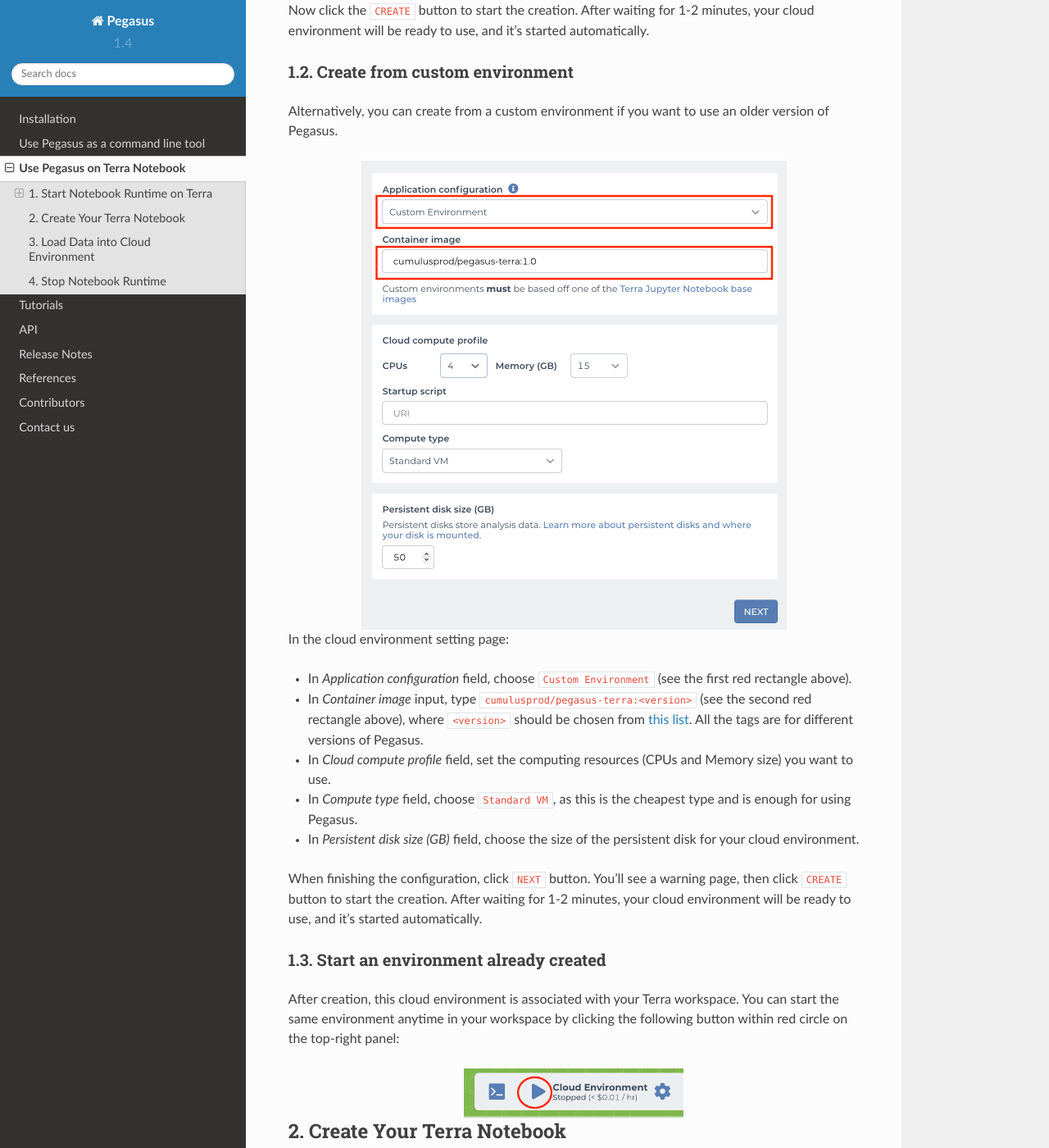
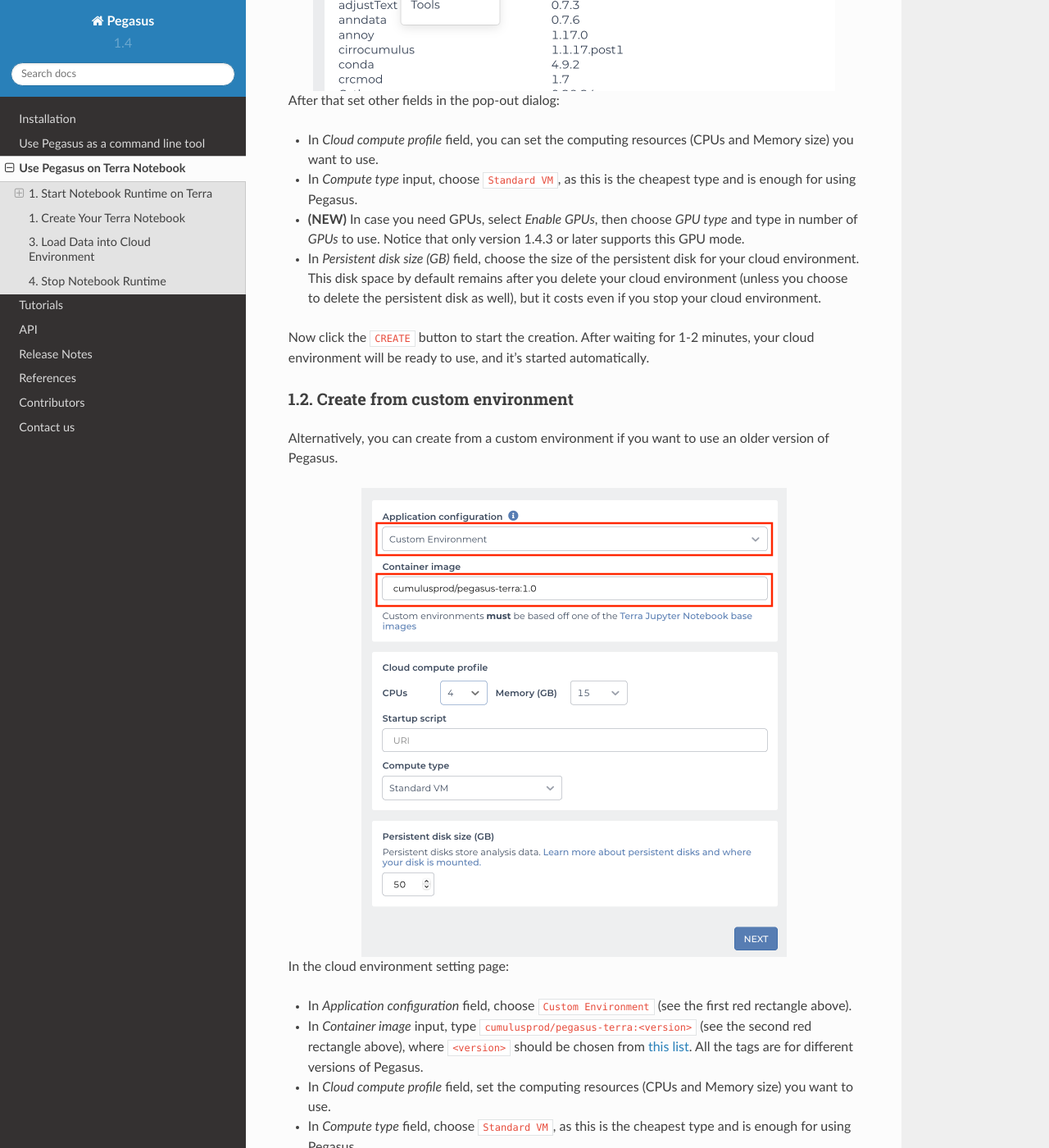
Before and after one commit to lilab-bcb/pegasus, a Sphinx documentation site: the page built from docs/terra_notebook.rst, in a window 1280 px wide and 1400 px high, scrolled down 2886 px. Shown: the whole window at 82% size. Built offline with Sphinx 7.4.7 and the Read the Docs theme 2.0.0, drawn with Linux system fonts in a browser that asks for light colours; formulas are drawn with MathJax 3; some of the changed text lies outside the part shown.

Commit message:
update terra notebook usage tutorial

```diff
--- a/docs/terra_notebook.rst
+++ b/docs/terra_notebook.rst
@@ -47,9 +47,11 @@
 
 * In *Cloud compute profile* field, you can set the computing resources (CPUs and Memory size) you want to use.
 * In *Compute type* input, choose ``Standard VM``, as this is the cheapest type and is enough for using Pegasus.
+* **(NEW)** In case you need GPUs, select *Enable GPUs*, then choose *GPU type* and type in number of *GPUs* to use. Notice that only version 1.4.3 or later supports this GPU mode.
 * In *Persistent disk size (GB)* field, choose the size of the persistent disk for your cloud environment.
   This disk space by default remains after you delete your cloud environment (unless you choose to delete the persistent disk as well),
   but it costs even if you stop your cloud environment.
+
 
 Now click the ``CREATE`` button to start the creation. After waiting for 1-2 minutes, your cloud environment will be ready to use, and it's started automatically.
 
@@ -84,7 +86,7 @@
    :align: center
 
 
-2. Create Your Terra Notebook
+1. Create Your Terra Notebook
 ^^^^^^^^^^^^^^^^^^^^^^^^^^^^^^^
 
 In the **NOTEBOOKS** tab of your workspace, you can either create a blank notebook, or upload your local notebook.
```
Also changed, not shown: docs/images/cloud_menu.png, docs/images/dropdown.png, docs/images/packages_installed.png.
